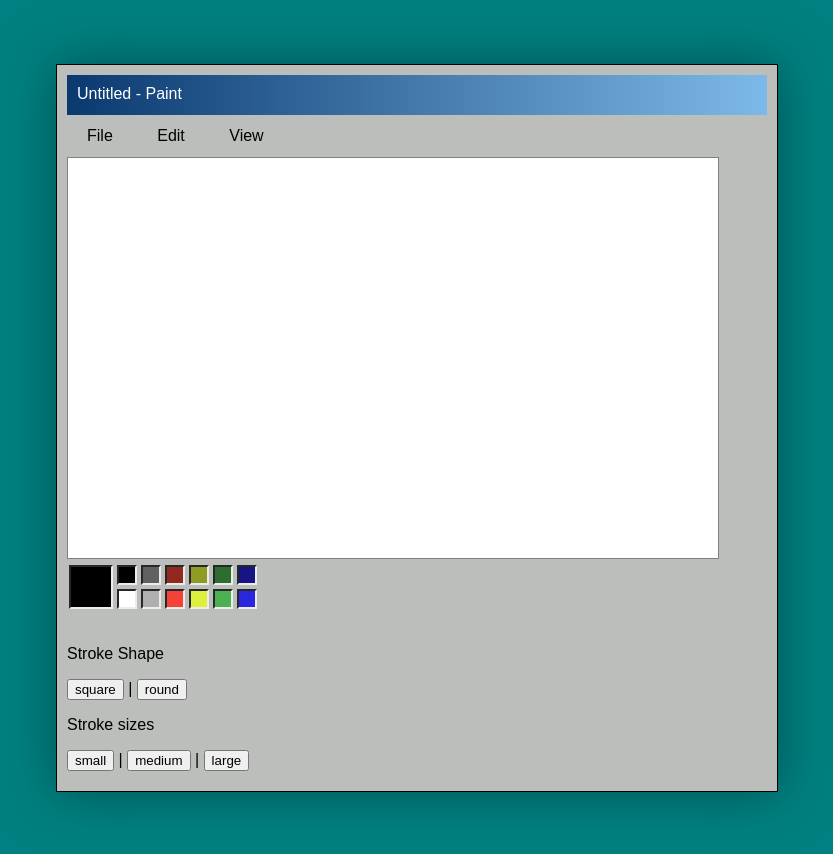
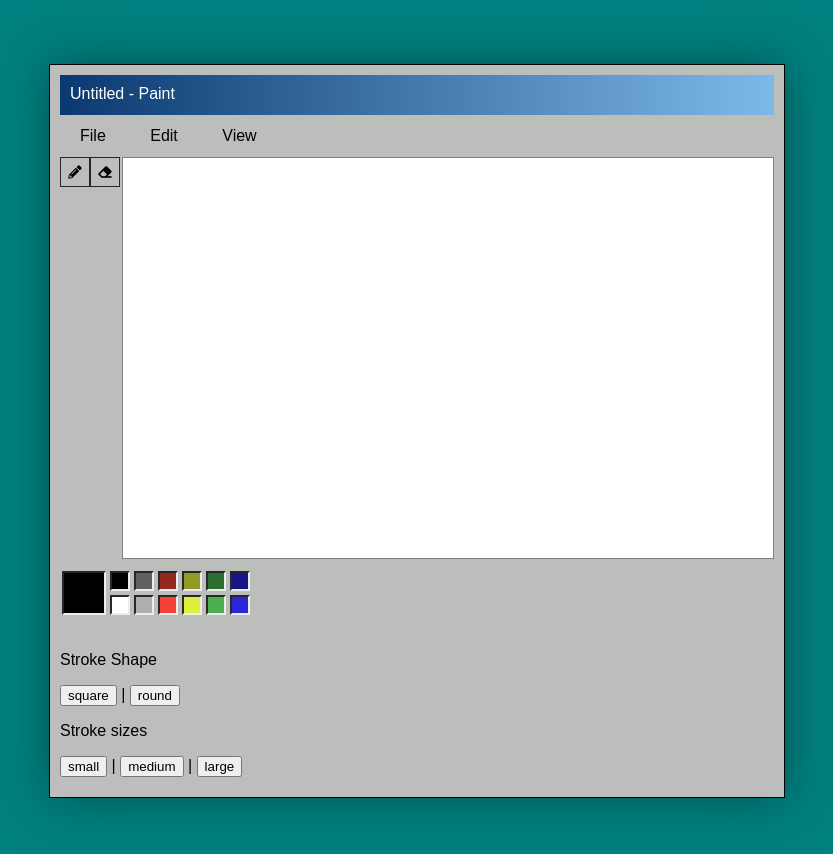
Before and after one commit to pablo-jurado/paint-canvas, a plain HTML site: page index.html in a window 1280 px wide. Shown: the whole page, without its empty margins (223-1056 px from the left). Drawn offline with Linux system fonts and the light colour scheme.

Commit message:
add pen and eraser

```diff
--- a/index.html
+++ b/index.html
@@ -4,6 +4,12 @@
     <meta charset="UTF-8" />
     <meta name="viewport" content="width=device-width, initial-scale=1.0" />
     <meta http-equiv="X-UA-Compatible" content="ie=edge" />
+    <link
+      rel="stylesheet"
+      href="https://use.fontawesome.com/releases/v5.6.3/css/all.css"
+      integrity="sha384-UHRtZLI+pbxtHCWp1t77Bi1L4ZtiqrqD80Kn4Z8NTSRyMA2Fd33n5dQ8lWUE00s/"
+      crossorigin="anonymous"
+    />
     <link rel="stylesheet" href="styles.css" />
     <title>Document</title>
   </head>
@@ -49,7 +55,17 @@
         </ul>
       </nav>
 
-      <canvas id="draw" height="400" width="650"></canvas> <br />
+      <div class="main-wrapper">
+        <div class="tools">
+          <div>
+            <button id="pen"><i class="fas fa-pencil-alt"></i></button>
+          </div>
+          <div>
+            <button id="eraser"><i class="fas fa-eraser"></i></button>
+          </div>
+        </div>
+        <canvas id="draw" height="400" width="650"></canvas> <br />
+      </div>
 
       <div class="color-wrapper">
         <div id="selectedColor"></div>
--- a/main.js
+++ b/main.js
@@ -7,6 +7,8 @@ const shapeButton = document.querySelector(".strokes");
 const sizeButton = document.querySelector(".strokeSize");
 const canvasSizeButton = document.querySelector(".canvasSize");
 const selectedColor = document.getElementById("selectedColor");
+const penButton = document.getElementById("pen");
+const eraserButton = document.getElementById("eraser");
 
 const ctx = canvas.getContext("2d");
 ctx.lineJoin = "round";
@@ -44,14 +46,15 @@ const canvasSizeOptions = {
 };
 
 let stroke = {
-  color: colorOptions.black,
+  color: null,
   shape: shapeOptions.round,
   size: sizeOptions["stroke-small"],
   x: null,
   y: null
 };
 
-selectedColor.style.backgroundColor = stroke.color;
+updateColor(colorOptions.black);
+
 let currentStroke = [];
 let allStrokes = [];
 let strokeIndex = 0;
@@ -73,6 +76,11 @@ function draw(event) {
     });
     paint(x, y, toX, toY, color, shape, size);
   }
+}
+
+function updateColor(color) {
+  stroke.color = color;
+  selectedColor.style.backgroundColor = color;
 }
 
 function paint(x, y, toX, toY, color, shape, size) {
@@ -156,8 +164,7 @@ function handleClearButton() {
 function handleColorsButton(event) {
   var color = event.target.id;
   if (color) {
-    stroke.color = colorOptions[color];
-    selectedColor.style.backgroundColor = colorOptions[color];
+    updateColor(colorOptions[color]);
   }
 }
 
@@ -180,6 +187,22 @@ function handleCanvasButton(event) {
   }
 }
 
+function handlePenButton() {
+  updateColor(colorOptions.black);
+  stroke.shape = shapeOptions.round;
+  stroke.size = sizeOptions["stroke-small"];
+  stroke.x = null;
+  stroke.y = null;
+}
+
+function handleEraserButton() {
+  updateColor(colorOptions.white);
+  stroke.shape = shapeOptions.round;
+  stroke.size = sizeOptions["stroke-medium"];
+  stroke.x = null;
+  stroke.y = null;
+}
+
 // mouse events
 canvas.addEventListener("mousemove", draw);
 canvas.addEventListener("mousedown", handleMouseDown);
@@ -194,3 +217,5 @@ colorsButton.addEventListener("click", handleColorsButton);
 shapeButton.addEventListener("click", handleShapeButton);
 sizeButton.addEventListener("click", handleSizeButton);
 canvasSizeButton.addEventListener("click", handleCanvasButton);
+penButton.addEventListener("click", handlePenButton);
+eraserButton.addEventListener("click", handleEraserButton);
--- a/styles.css
+++ b/styles.css
@@ -78,8 +78,32 @@ nav li {
   color: white;
 }
 
+.main-wrapper {
+  display: flex;
+  margin-bottom: 10px;
+}
+
 .color-wrapper {
   display: flex;
+}
+
+.tools {
+  display: flex;
+  margin-right: 2px;
+}
+
+.tools button {
+  background: #bcbebc;
+  margin: 0px;
+  border: solid 1px #272727;
+  display: inline-block;
+  height: 30px;
+  width: 30px;
+}
+
+.tools button:hover {
+  background: #838583;
+  border: solid 1px #918e8e;
 }
 
 #selectedColor {
@@ -89,7 +113,6 @@ nav li {
   border-left-color: #272727;
   border-right-color: #ececec;
   border-bottom-color: #ececec;
-
   display: inline-block;
   height: 40px;
   width: 40px;
```
